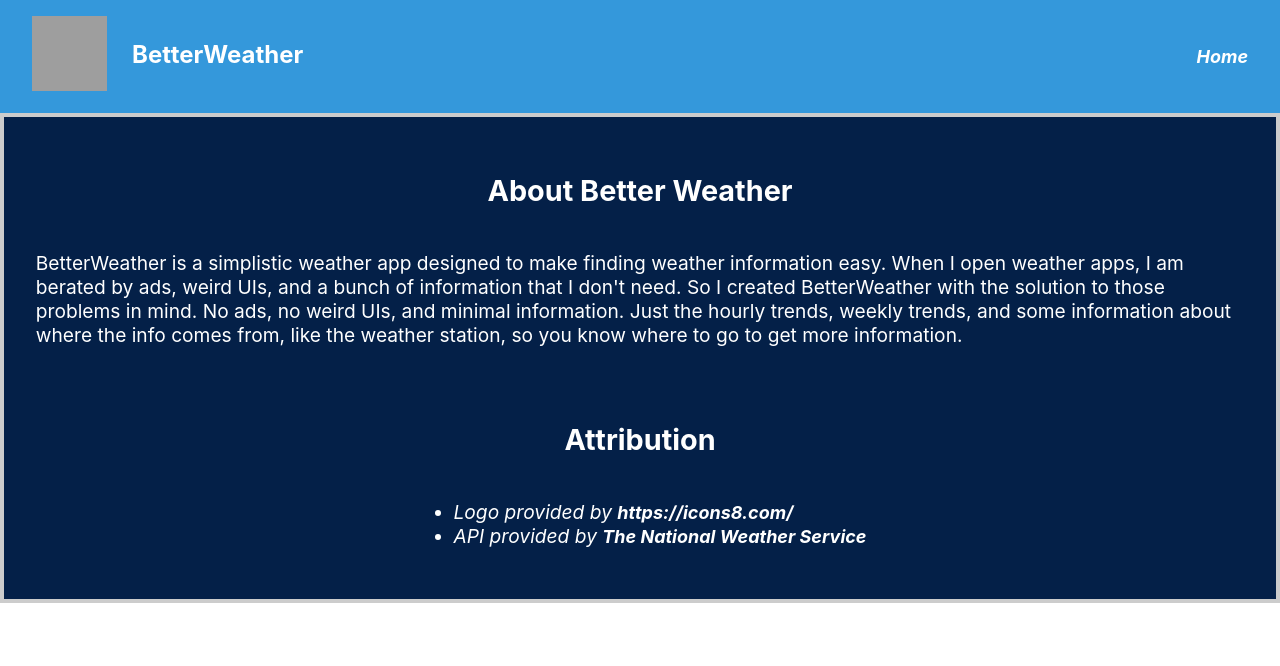
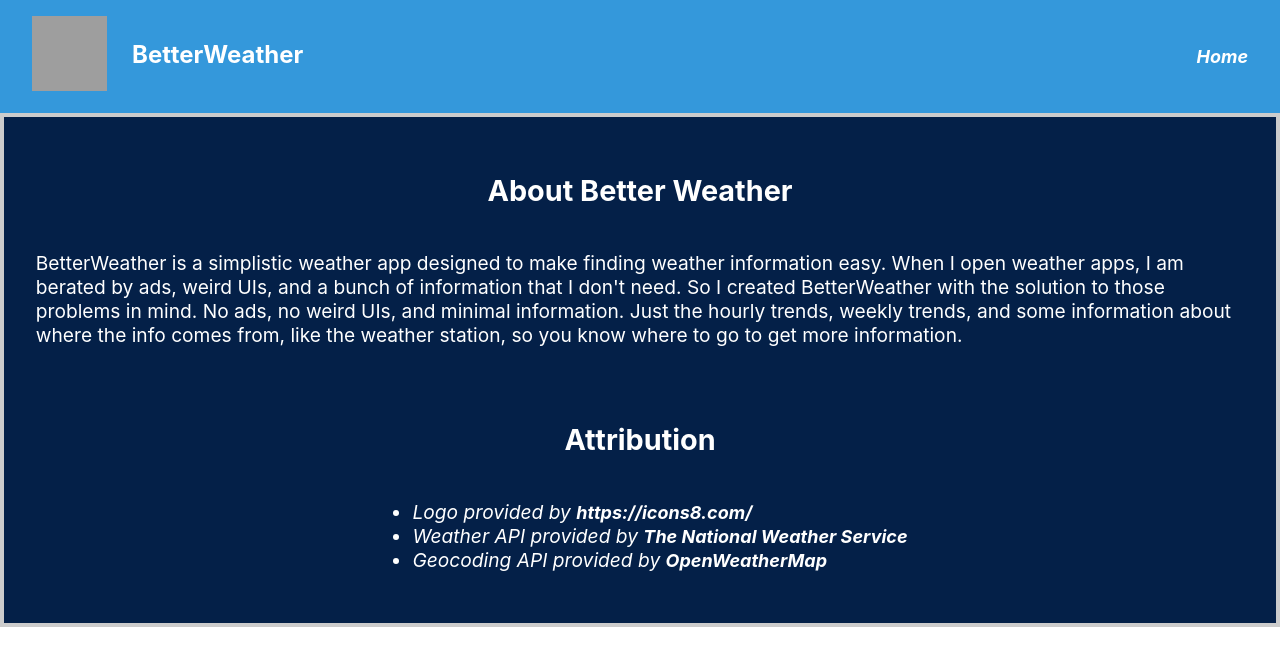
Before and after one commit to noahcs2002/BetterWeather, a React (Create React App) app in the folder app/: page /about in a window 1280 px wide. Shown: the top 666 px of the page. Built offline with nearby package versions, Linux system fonts and the light colour scheme; grey boxes are pictures that could not be loaded.

Commit message:
Add Geocoding API to attribution

```diff
--- a/app/src/QuickLinks/About.js
+++ b/app/src/QuickLinks/About.js
@@ -22,7 +22,8 @@ const About = () => {
                     <h2> Attribution </h2>
                     <ul>
                         <li> <em> Logo provided by <a target="_blank" className="link" href="https://icons8.com/"> https://icons8.com/ </a></em></li>
-                        <li> <em> API provided by <a target="_blank" className="link" href="https://www.weather.gov/documentation/services-web-api"> The National Weather Service </a></em></li>
+                        <li> <em> Weather API provided by <a target="_blank" className="link" href="https://www.weather.gov/documentation/services-web-api"> The National Weather Service </a></em></li>
+                        <li> <em> Geocoding API provided by <a target="_blank" className="link" href="https://openweathermap.org/api/geocoding-api">OpenWeatherMap </a></em></li>
                     </ul>
                 </div>
             </div>
```
